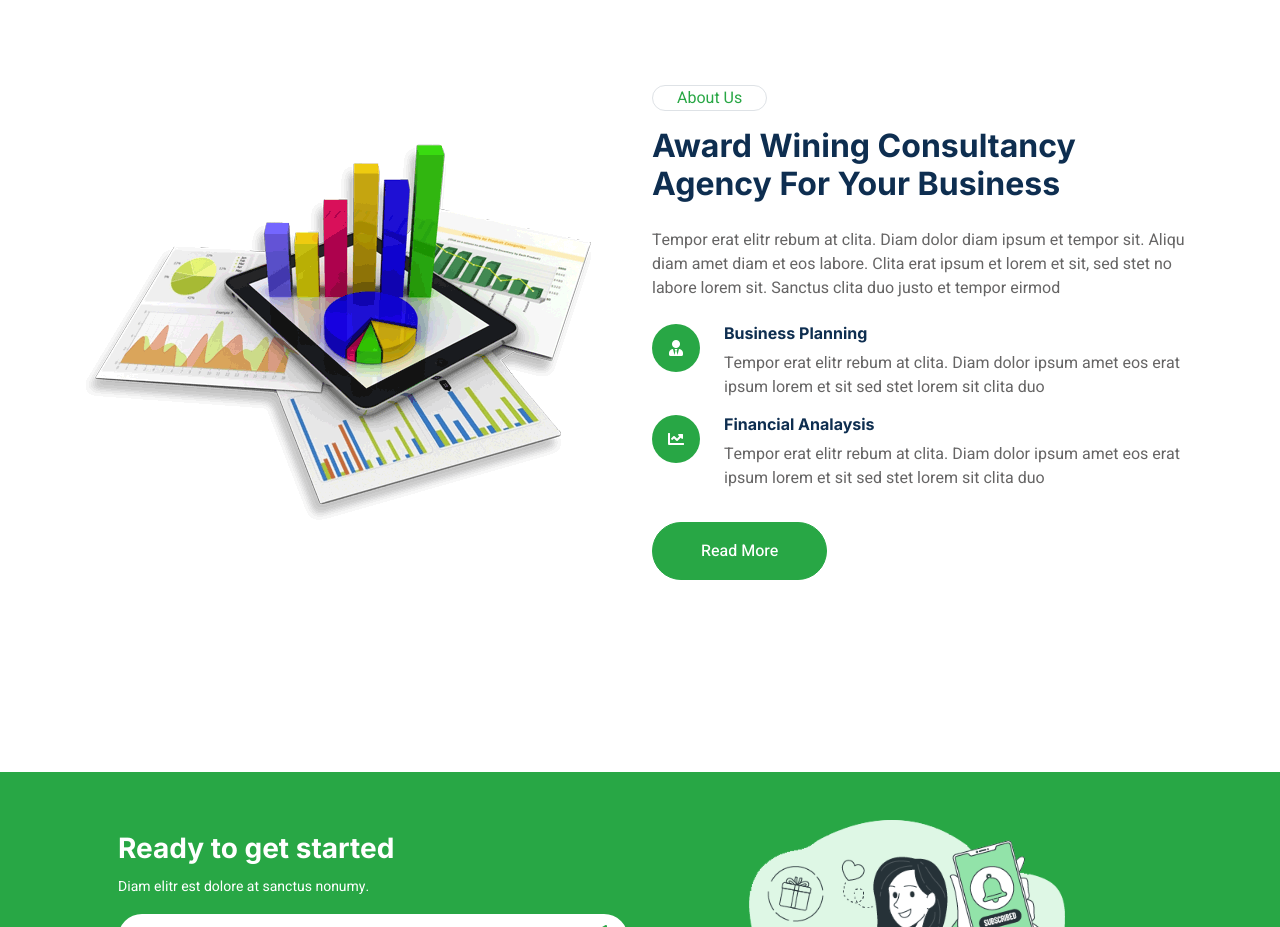
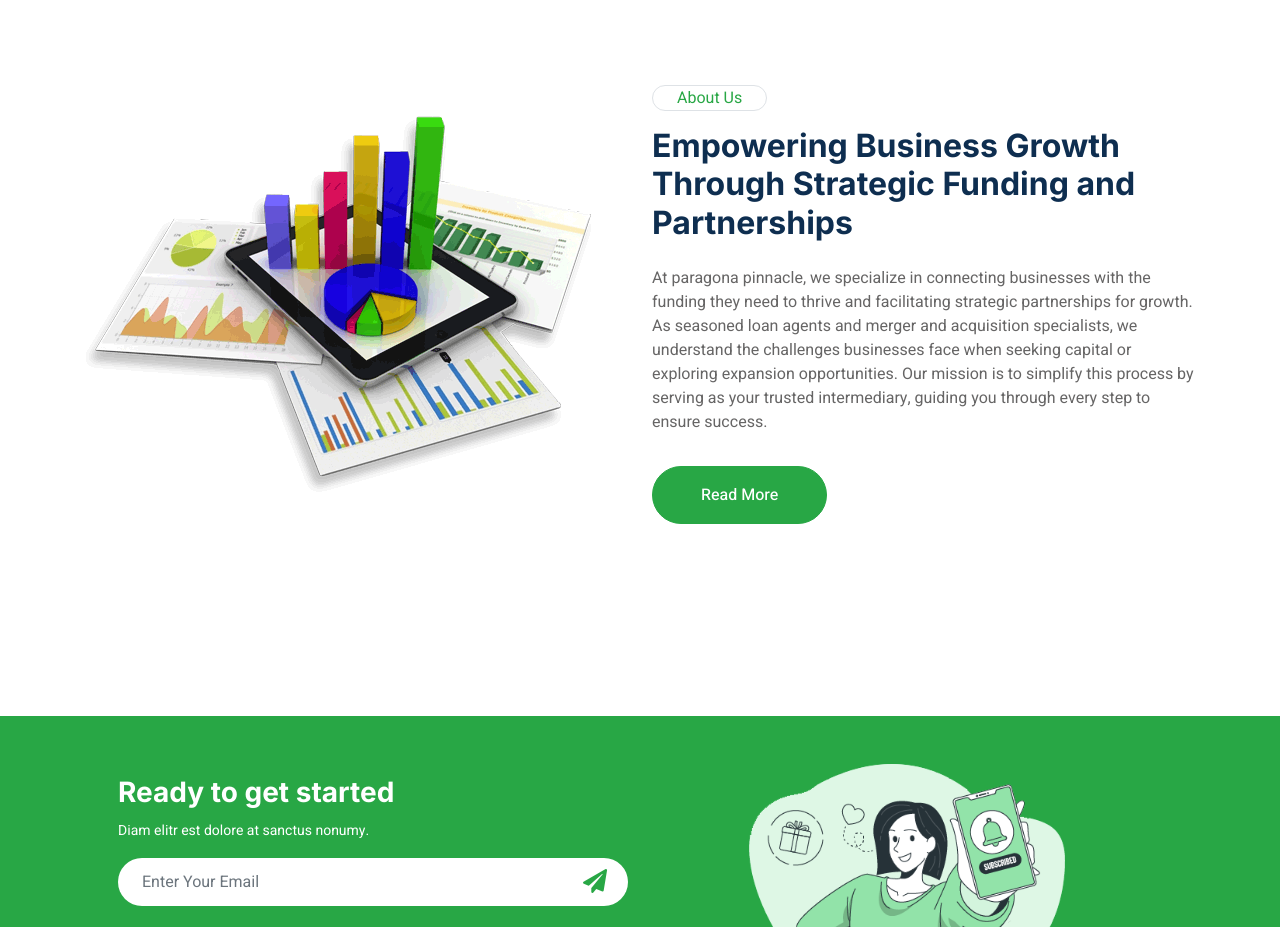
Before and after one commit to ryanfavour4/paragona-pinnacle-prod, a plain HTML site: page index.html in a window 1280 px wide. Shown: the part 860-1787 px from the top of the page. Drawn offline with nearby package versions, Linux system fonts and the light colour scheme.

Commit message:
finishsed about us section on landing page

```diff
--- a/index.html
+++ b/index.html
@@ -190,17 +190,13 @@
                                 About Us
                             </div>
                             <h2 class="mb-4">
-                                Award Wining Consultancy Agency For Your
-                                Business
+                                Empowering Business Growth Through Strategic Funding and Partnerships
+
                             </h2>
                             <p class="mb-4">
-                                Tempor erat elitr rebum at clita. Diam dolor
-                                diam ipsum et tempor sit. Aliqu diam amet diam
-                                et eos labore. Clita erat ipsum et lorem et sit,
-                                sed stet no labore lorem sit. Sanctus clita duo
-                                justo et tempor eirmod
+                                At paragona pinnacle, we specialize in connecting businesses with the funding they need to thrive and facilitating strategic partnerships for growth. As seasoned loan agents and merger and acquisition specialists, we understand the challenges businesses face when seeking capital or exploring expansion opportunities. Our mission is to simplify this process by serving as your trusted intermediary, guiding you through every step to ensure success.
                             </p>
-                            <div class="row g-3 mb-4">
+                           <!-- <div class="row g-3 mb-4">
                                 <div class="col-12 d-flex">
                                     <div
                                         class="flex-shrink-0 btn-lg-square rounded-circle bg-primary"
@@ -237,7 +233,7 @@
                                         >
                                     </div>
                                 </div>
-                            </div>
+                            </div>-->
                             <a
                                 class="btn btn-primary rounded-pill py-3 px-5 mt-2"
                                 href=""
```
